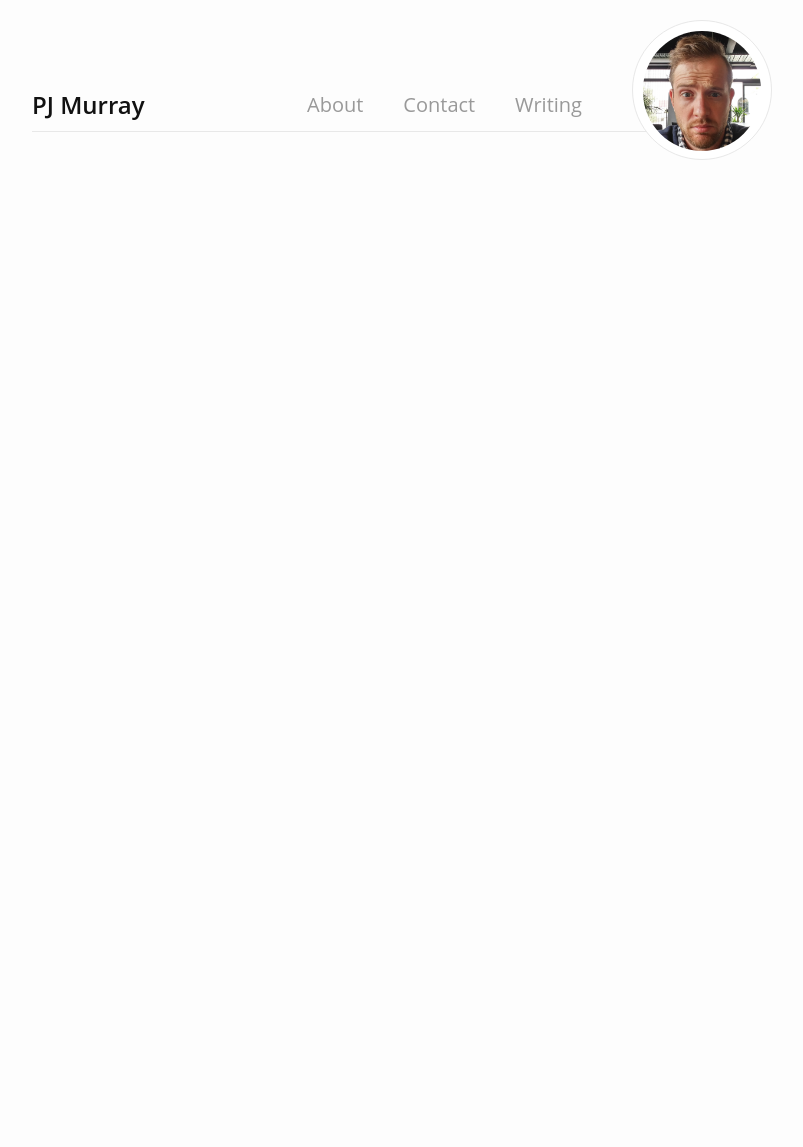
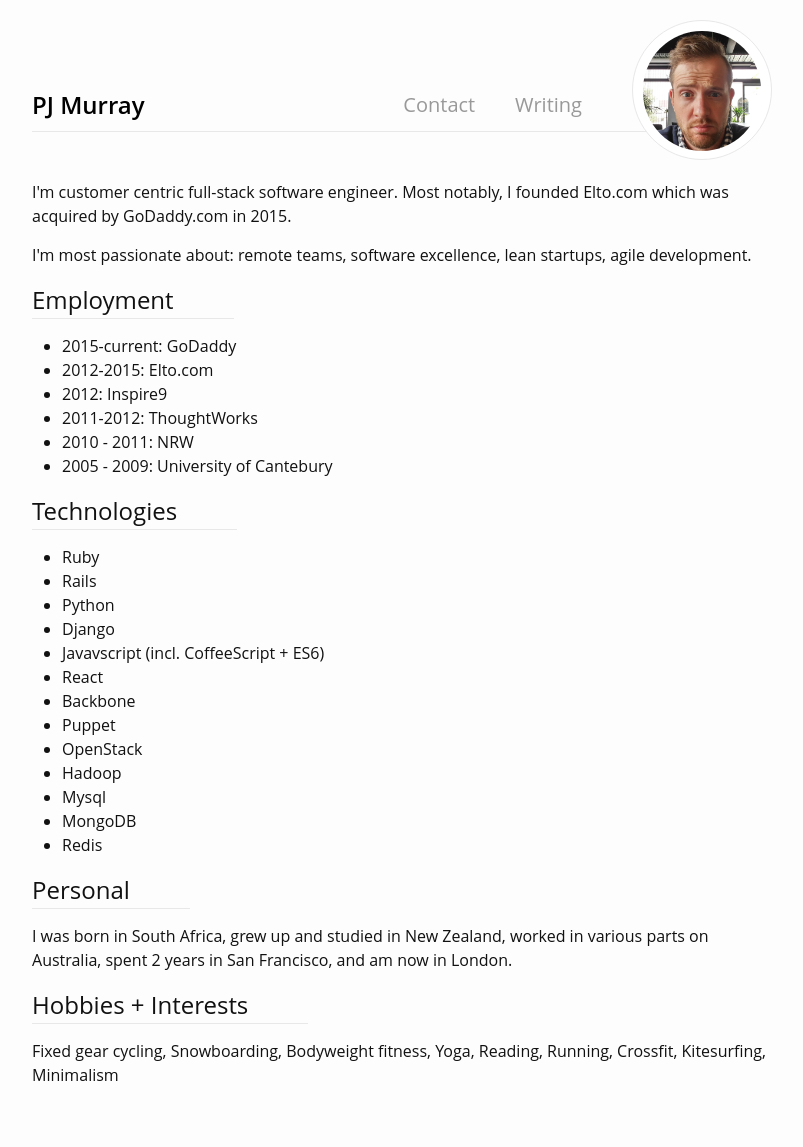
Before and after one commit to pjmurray/pjmurray.github.io, a Jekyll site: the page built from index.html, in a window 1280 px wide. Shown: the whole page, without its empty margins (238-1041 px from the left). Built offline with Jekyll 4.4.1, drawn with Linux system fonts in a browser that asks for light colours; before the commit the page ends 900 px from its top, so only the background shows below that.

Commit message:
move about to homepage

```diff
--- /dev/null
+++ b/_includes/about.html
@@ -0,0 +1,29 @@
+<p>I'm customer centric full-stack software engineer. Most notably, I founded Elto.com which was acquired by GoDaddy.com in 2015.</p>
+
+<p>I'm most passionate about: remote teams, software excellence, lean startups, agile development.</p>
+
+<h1>Employment</h1>
+
+<ul>
+<li>2015-current: GoDaddy</li>
+<li>2012-2015: Elto.com</li>
+<li>2012: Inspire9</li>
+<li>2011-2012: ThoughtWorks</li>
+<li>2010 - 2011: NRW</li>
+<li>2005 - 2009: University of Cantebury</li>
+</ul>
+
+<h1>Technologies</h1>
+
+<ul>{% for tech in site.technologies %}
+  <li>{{ tech }}</li>{% endfor %}</ul>
+
+<h1>Personal</h1>
+
+<p>I was born in South Africa,
+grew up and studied in New Zealand, worked in various parts on Australia,
+spent 2 years in San Francisco, and am now in London.</p>
+
+<h1>Hobbies + Interests</h1>
+
+<p>{{ site.interests | join: ', ' }}</p>
--- a/_includes/header.html
+++ b/_includes/header.html
@@ -9,7 +9,7 @@
       </div>
           <nav class="site-nav">
         <div class="trigger">
-          <h2> PJ Murray </h2>
+          <h2><a href="/">PJ Murray </a></h2>
           {% for my_page in site.pages | sort: 'order'%}{% if my_page.title %}{% if page.url == my_page.url %}<a class="page-link active" href="{{ my_page.url | prepend: site.baseurl }}">{{ my_page.title }}</a>{% else %}<a class="page-link" href="{{ my_page.url | prepend: site.baseurl }}">{{ my_page.title }}</a>{% endif %}{% endif %}{% endfor %}
         </div>
       </nav>
--- a/_layouts/home.html
+++ b/_layouts/home.html
@@ -7,7 +7,7 @@
 
     {% include header.html %}
 
-
+    {{ content }}
   </body>
 
 </html>
--- a/_sass/_theme.scss
+++ b/_sass/_theme.scss
@@ -53,11 +53,13 @@
 
   margin-top: 20px;
   $font-size:24px;
-  h2 {
+  h2, h2  a {
     // margin-top: 40px;
     font-size: $font-size;
+    color: black;
     font-weight: 600;
     margin-bottom: 0;
+    padding: 0;
     display: inline-block;
     line-height: 50px;
     float: left;
--- a/index.html
+++ b/index.html
@@ -1,6 +1,7 @@
 ---
-layout: home
+layout: page
 ---
 
-<div class="home">
+<div markdown="1">
+ {% include about.html %}
 </div>
```
Also changed, not shown: about.md (deleted, +0 -36 lines).
